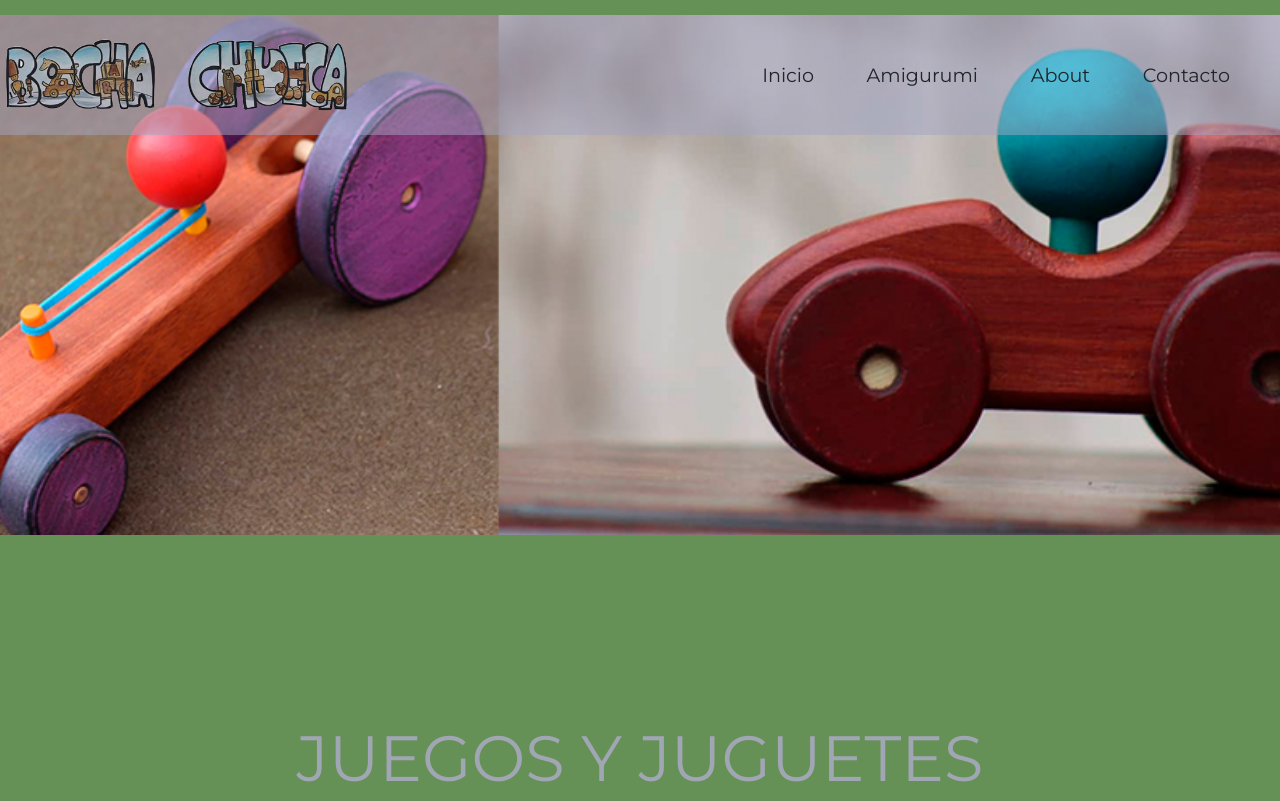
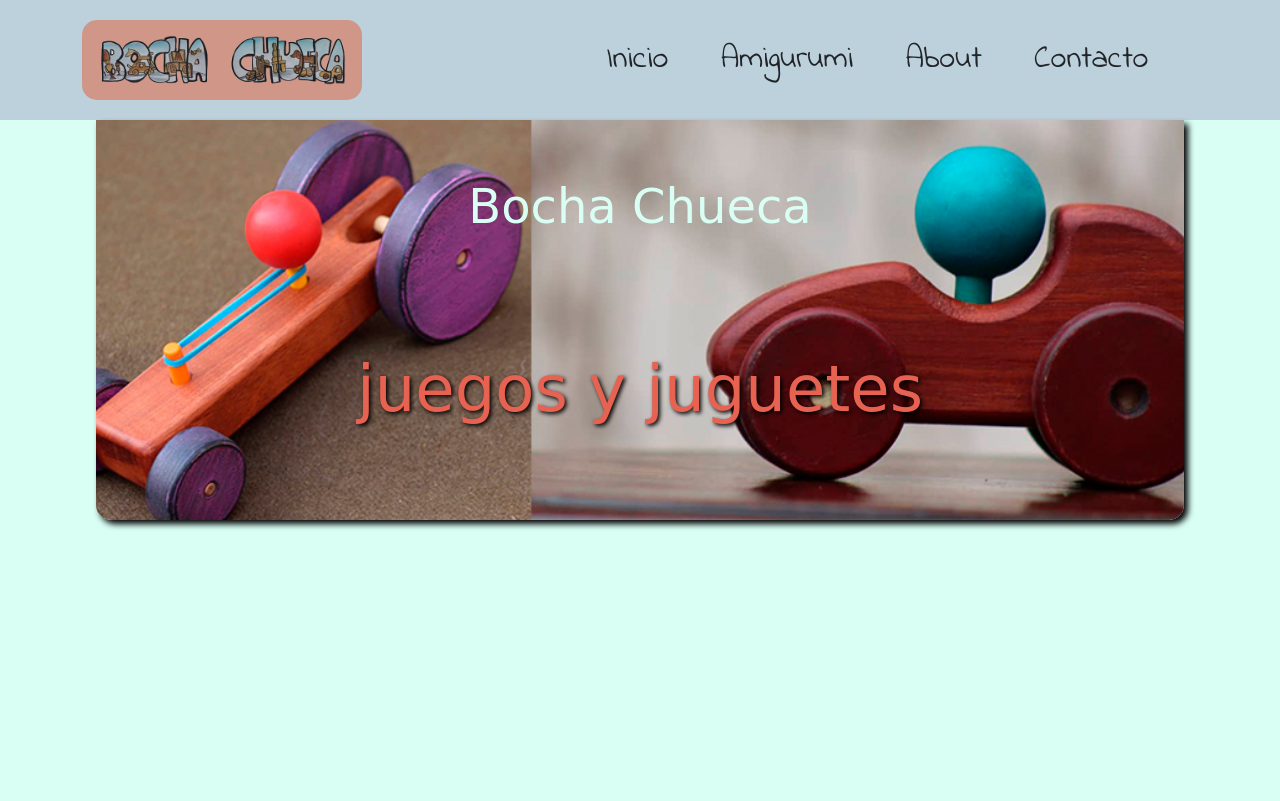
Before and after one commit to chaupinela/Proyecto_Coder, a website: page index.html in a window 1280 px wide. Shown: the top 801 px of the page. Drawn offline with nearby package versions, Linux system fonts and the light colour scheme; a web font is replaced by a local one.

Commit message:
[ADD] navbar terminada

```diff
--- a/index.html
+++ b/index.html
@@ -6,6 +6,12 @@
   <meta http-equiv="X-UA-Compatible" content="IE=edge" />
   <meta name="viewport" content="width=device-width, initial-scale=1.0" />
   <title>Bocha Chueca | Juegos Infantiles</title>
+  <link rel="preconnect" href="https://fonts.googleapis.com">
+  <link rel="preconnect" href="https://fonts.gstatic.com" crossorigin>
+  <link href="https://fonts.googleapis.com/css2?family=Palette+Mosaic&display=swap" rel="stylesheet">
+  <link rel="preconnect" href="https://fonts.googleapis.com">
+  <link rel="preconnect" href="https://fonts.gstatic.com" crossorigin>
+  <link href="https://fonts.googleapis.com/css2?family=Indie+Flower&display=swap" rel="stylesheet">
   <meta name="description" content="Juguetes y juegos artesanales sin material plástico. Totalmente confeccionados con materiales naturales y reciclados. Cuidamos y valoramos el planeta desde niños " >
   <meta name="keywords" content="juguetes, juegos, sin plastico, madera, amigurumi">
   <link rel="preconnect" href="https://fonts.googleapis.com" />
@@ -18,24 +24,28 @@
 
 <body>
   <header class="headerIndex flexColum">
+    <nav class="headerIndex__navbar flexRow">
+      <div class="headerIndex__navbar__logo flexRow">
+        <img class="headerIndex__navbar__logo__img" src="img/logobochachueca.png" alt="Logo del sitio">
+      </div>
+      <ul class="headerIndex__navbar__items">
+      <li class="headerIndex__navbar__items__list"><a class="headerIndex____navbar__items__list--index" href="index.html"></a>Inicio</li>
+      <li class="headerIndex__navbar__items__list"><a class="headerIndex__navbar__items__list--amigurumi" href="/amigurumi.html"></a>Amigurumi</li>
+      <li class="headerIndex__navbar__items__list"><a class="headerIndex__navbar__items__list--about" href="/about.html"></a>About</li>
+      <li class="headerIndex__navbar__items__list"><a class="headerIndex__navbar__items__list--Contacto" href="/about.html"></a>Contacto</li>
+    </nav>
 
-    <div class="headerIndex__banner ">
-      <nav class="headerIndex__banner__navbar flexRow">
-        <img class="headerIndex__banner__navbar__logo" src="img/logobochachueca.png" alt="Logo del sitio">
-        <ul class="headerIndex__banner__navbar__items">
-        <li class="headerIndex__banner__navbar__items__list"><a class="headerIndex__banner__navbar__items__list--index" href="index.html"></a>Inicio</li>
-        <li class="headerIndex__banner__navbar__items__list"><a class="headerIndex__banner__navbar__items__list--amigurumi" href="/amigurumi.html"></a>Amigurumi</li>
-        <li class="headerIndex__banner__navbar__items__list"><a class="headerIndex__banner__navbar__items__list--about" href="/about.html"></a>About</li>
-        <li class="headerIndex__banner__navbar__items__list"><a class="headerIndex__banner__navbar__items__list--Contacto" href="/about.html"></a>Contacto</li>
-      </nav>
-
-    </div>
+    <div class="headerIndex__banner flexColum">
+      <p class="headerIndex__banner__nombre">Bocha Chueca</p>
+      <div  class="headerIndex__banner__titulo flexColum">
+      <h1">juegos y juguetes</h1>
+      </div>
 
   </header>
   <main>
     <div class="mainIndexUno flexColum">
       <article class="mainIndexUno__seccionUno">
-        <h1 class="mainIndexUno__seccionUno__tituloindex">JUEGOS Y JUGUETES</h1>
+
         <div class="mainIndexUno__seccionUno__divSeccionUno flexColum">
           <h2 class="h1" id="tituloPrimero">JUGUETES ARTESANALES</h2>
           <p class="mainIndexUno__seccionUno__divSeccionUno__textoPrimero lead display-6" mt-25>
--- a/scss/Partials/_globales.scss
+++ b/scss/Partials/_globales.scss
@@ -2,6 +2,7 @@
     margin: 0;
     padding: 0;
     box-sizing: content-box;
+
   }
   :root {
     --orange-yellow-crayola: #fed766ff;
@@ -17,6 +18,7 @@
     --light-cyan: #d9fff5ff;
     --magic-mint: #b9f5d8ff;
     --middle-red: #d7816aff;
+    --middle-red-73: rgba(215, 130, 106, 0.733);
     --medium-purple: #9381ffff;
     --maximum-blue-purple: #b8b8ffff;
     --ghost-white: #f8f7ffff;
@@ -38,7 +40,7 @@
     width: 100vw;
     height: 2048px;
     font-family: "Montserrat", sans-serif;
-    background-color:var(--russian-green);
+    background-color:var(--light-cyan);
   }
 
 
--- a/scss/Partials/_header.scss
+++ b/scss/Partials/_header.scss
@@ -1,42 +1,86 @@
 @import "./globales";
 
+
+
+
 .headerIndex{
+
+    .headerIndex__navbar{
+        background-color: var(--wild-blue-yonder50);
+        width: 100%;
+        height: 15vh;
+        justify-content: space-around;
+        align-content: center;
+        align-items: center;
+        position: fixed;
+        z-index: 0;
+
+        .headerIndex__navbar__logo{
+            width: 280px;
+            height: 50px;
+            background-color: var(--middle-red-73);
+            border-radius: 15px;
+            padding: 15px 0;
+
+            .headerIndex__navbar__logo__img{
+                width: 250px;
+                margin: 0 auto;
+            }
+
+        }
+        .headerIndex__navbar__items{
+
+            margin: 5px 25px;
+            .headerIndex__navbar__items__list{
+                display: inline-block;
+                font-size: 2rem;
+                padding: 5px 25px;
+                font-family: 'Indie Flower', cursive;
+
+            }
+            .headerIndex__navbar__items__list:hover{
+                color: var(--fire-opal);
+                border-bottom: var(--maximum-green-yellow) 5px solid;
+
+            }
+        }
+    }
 
      .headerIndex__banner{
     background-image: url(../img/carrusel2.jpg);
     background-position: bottom;
     background-size: cover;
-    width: 100vw;
-    height: 65vh;
-    margin-top: 15px;
+    width: 85vw;
+    height: 50vh;
+    margin: 15vh auto;
+    border-radius: 0 0 15px 15px;
+    justify-content: space-around;
+    box-shadow: black 4px 4px 6px;
+        .headerIndex__banner__nombre{
+            font-family: 'Palette Mosaic', cursive;
+            font-size: 3rem;
+            text-align: center;
+            margin-top: 50px;
+            color: var(--light-cyan);
 
 
-        .headerIndex__banner__navbar{
-            background-color: var(--wild-blue-yonder50);
-            width: 100vw;
-            height: 15vh;
-            margin-top: 0 auto;
-            justify-content: space-between;
+        }
+        .headerIndex__banner__titulo{
+            width: 100%;
+            font-family: 'Palette Mosaic', cursive;
+            font-size: 4rem;
+            color: var(--fire-opal);
+            text-shadow: black 2px 2px 4px;
+            align-items: center;
             align-content: center;
-            align-items: center;
-            position: fixed;
-            z-index: 2;
-            .headerIndex__banner__navbar__logo{
-                width: 350px;
-
-            }
-            .headerIndex__banner__navbar__items{
+            justify-content: center;
+            justify-items: center;
+            height: 100%;
 
 
 
-                margin: 5px 25px;
-                .headerIndex__banner__navbar__items__list{
-                    display: inline-block;
-                    font-size: 1.2rem;
-                    padding: 5px 25px;
-                }
-            }
+        }
+
 
         }
 }
-}
```
Also changed, not shown: css/index.css, 1 other file.
